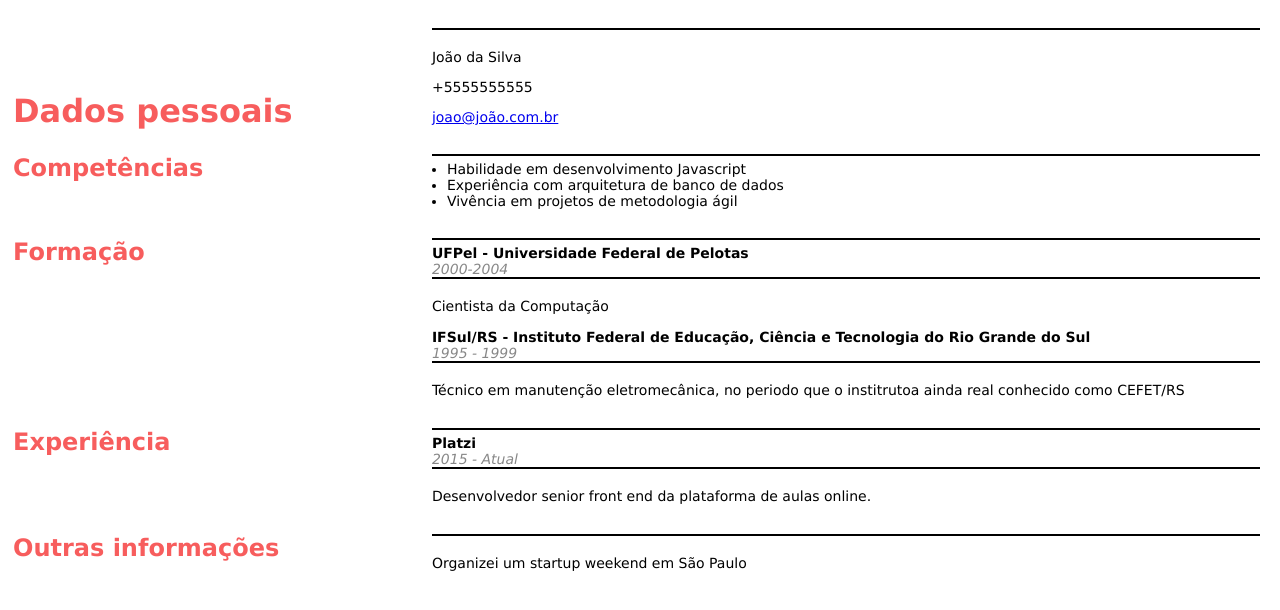
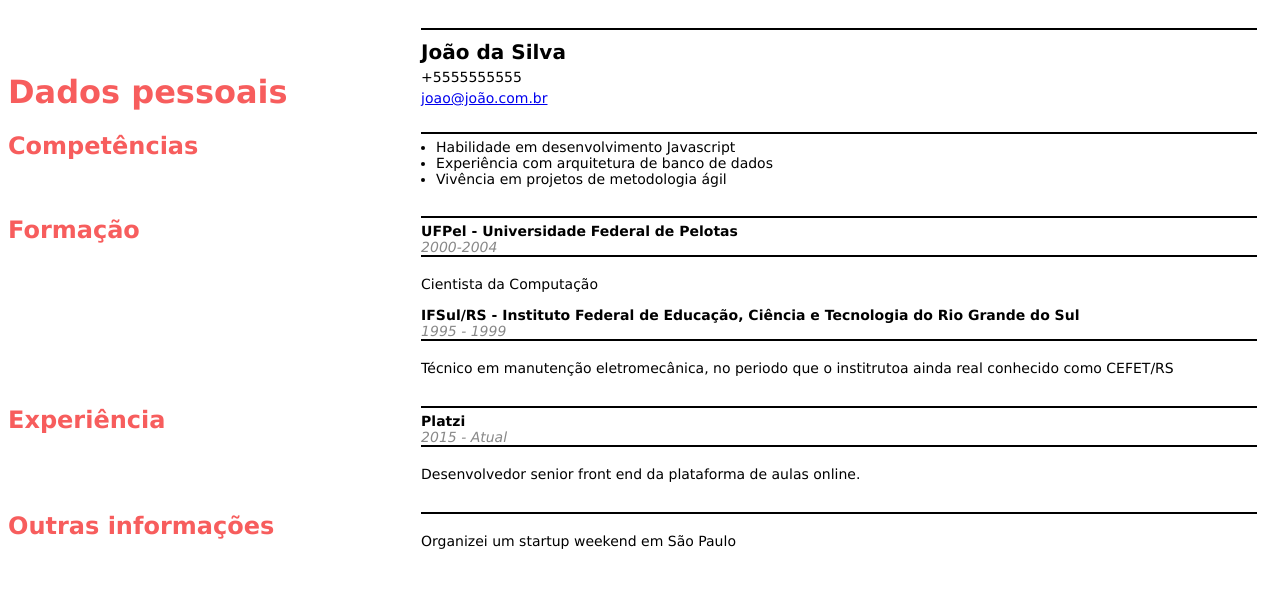
Before and after one commit to natanungethuem/platzi, a plain HTML site: page index.html in a window 1280 px wide. Drawn offline with Linux system fonts and the light colour scheme.

Commit message:
Aula 3.2

```diff
--- a/style.css
+++ b/style.css
@@ -5,14 +5,12 @@ body {
 
 h1 {
     color: #f75d5d;
-    display: inline-block;
 }
 
 h2 {
     color: #f75d5d;
     margin-bottom: 10px;
     margin-top: 25px;
-    display: inline-block;
 }
 
 ul {
@@ -37,19 +35,33 @@ ul {
     font-weight: bold;
 }
 
+[class*="col-"] {
+    display: inline-block;
+    margin-left: -5px;
+    margin-right: -5px;
+}
+
 .col-12 {
     width: 100%;
 }
 
+#name {
+    font-weight: bold;
+    font-size: 20px;
+}
+
+#session1 .desc p {
+    margin-top: 5px;
+    margin-bottom: 5px;
+}
+
 @media (min-width: 768px) {
     .col-md-4 {
-        width: 33%;
-        display: inline-block;
+        width: calc( 100% * 4 / 12 );
     }
 
     .col-md-8 {
-        width: 66%;
-        display: inline-block;
+        width: calc( 100% * 8 / 12 );
     }
 
     .col-md-12 {
```
